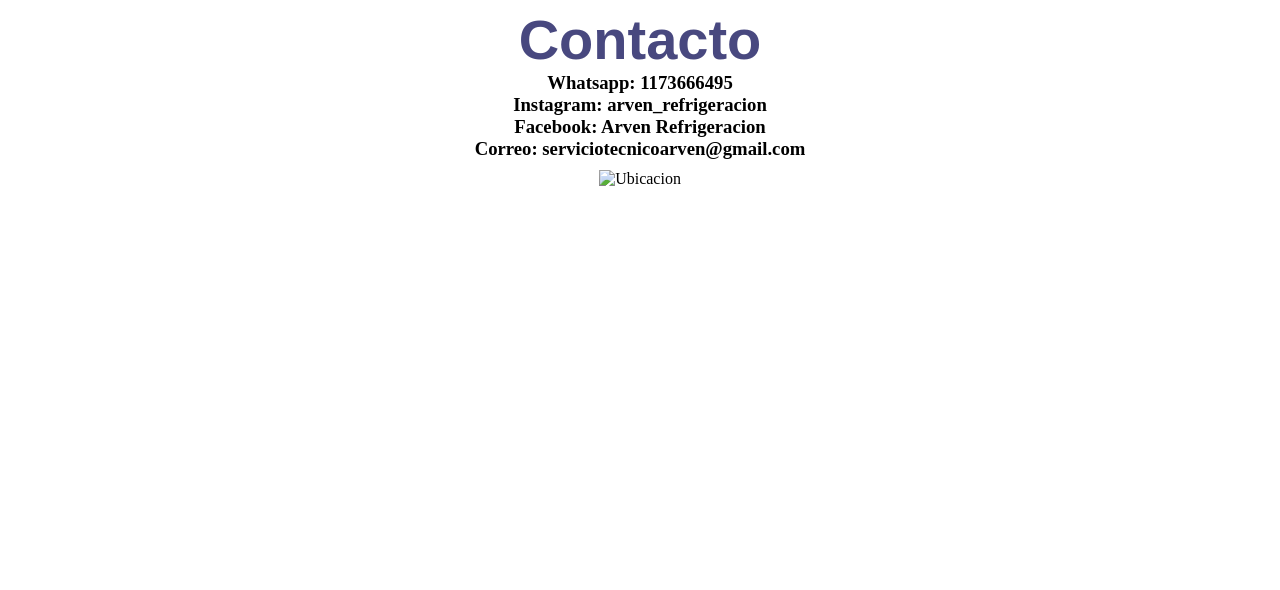
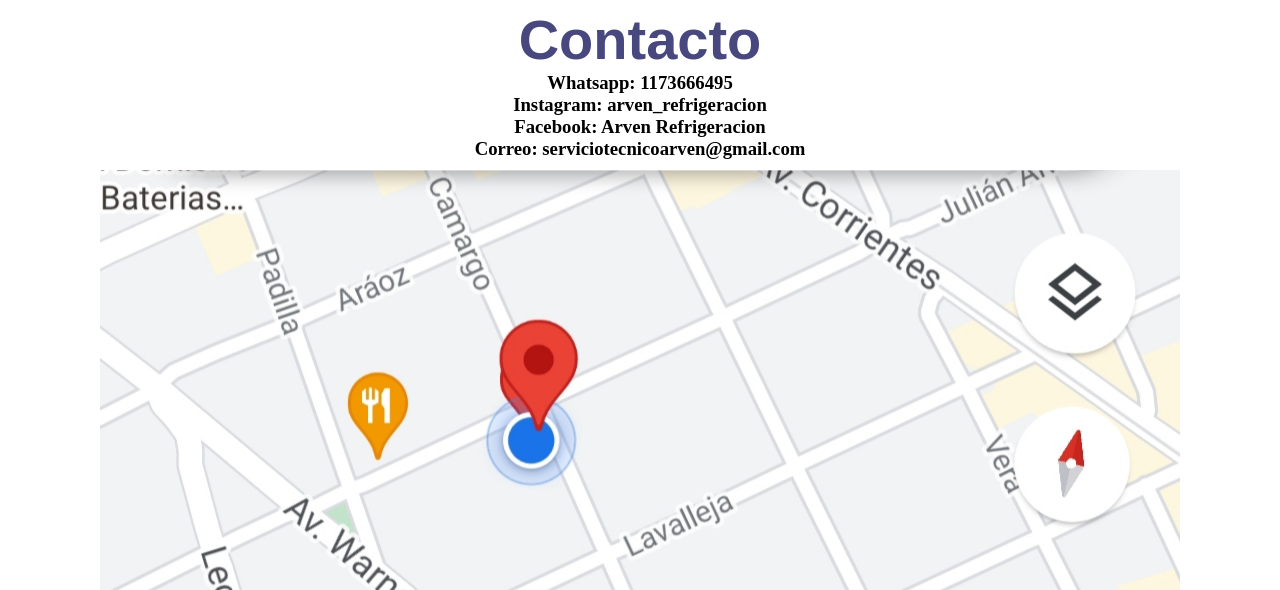
Before and after one commit to MarilexC/PFCAMPOY, a plain HTML site: page Contacto.html in a window 1280 px wide. Shown: the part 210-800 px from the top of the page. Drawn offline with Linux system fonts and the light colour scheme.

Commit message:
correccion contacto2

```diff
--- a/Contacto.html
+++ b/Contacto.html
@@ -38,7 +38,7 @@
       </h3>
     </div>
     <div class="div-img">
-        <img src="./ubicacion.jpg" alt="Ubicacion">
+        <img src="imagen/ubicacion.jpg" alt="Ubicacion">
     </div>
 </body>
 
```
